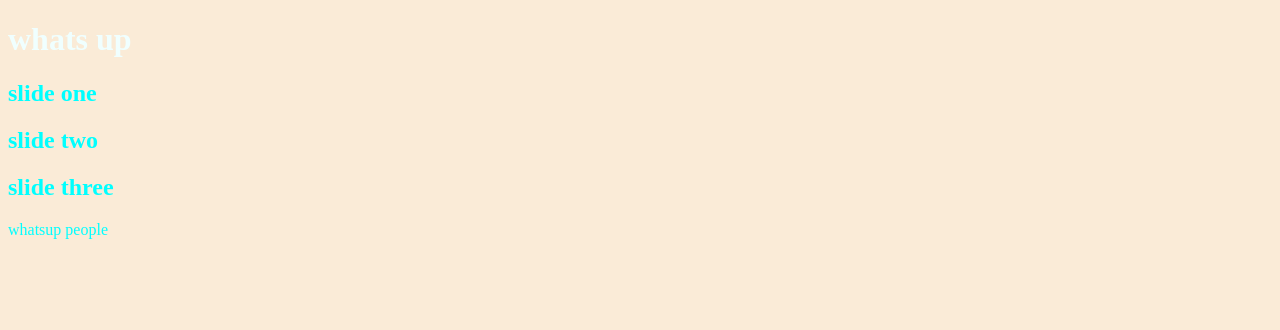
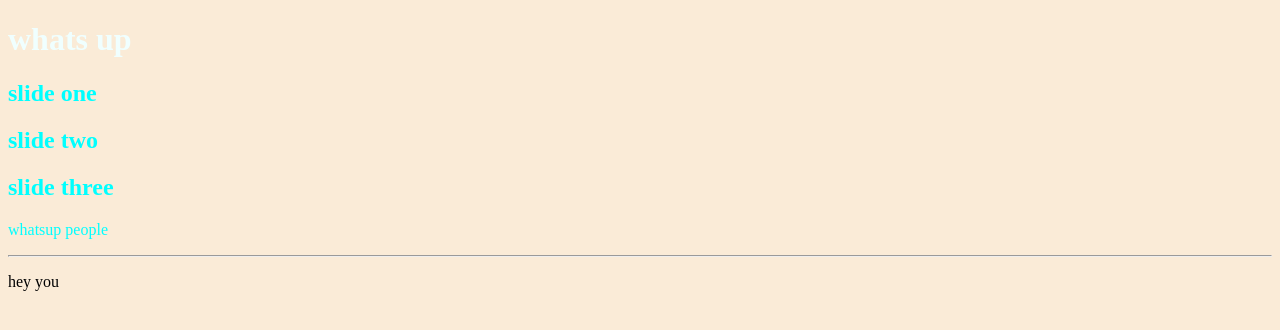
Before and after one commit to parsa-m208616/git-training, a plain HTML site: page index.html in a window 1280 px wide. Drawn offline with Linux system fonts and the light colour scheme.

Commit message:
some  change in maseter

```diff
--- a/index.html
+++ b/index.html
@@ -18,6 +18,8 @@
             </p>
         </div>
     </div>
+    <hr>
+    <p>hey you</p>
     <script src="script.js"></script>
 </body>
 </html>
```
